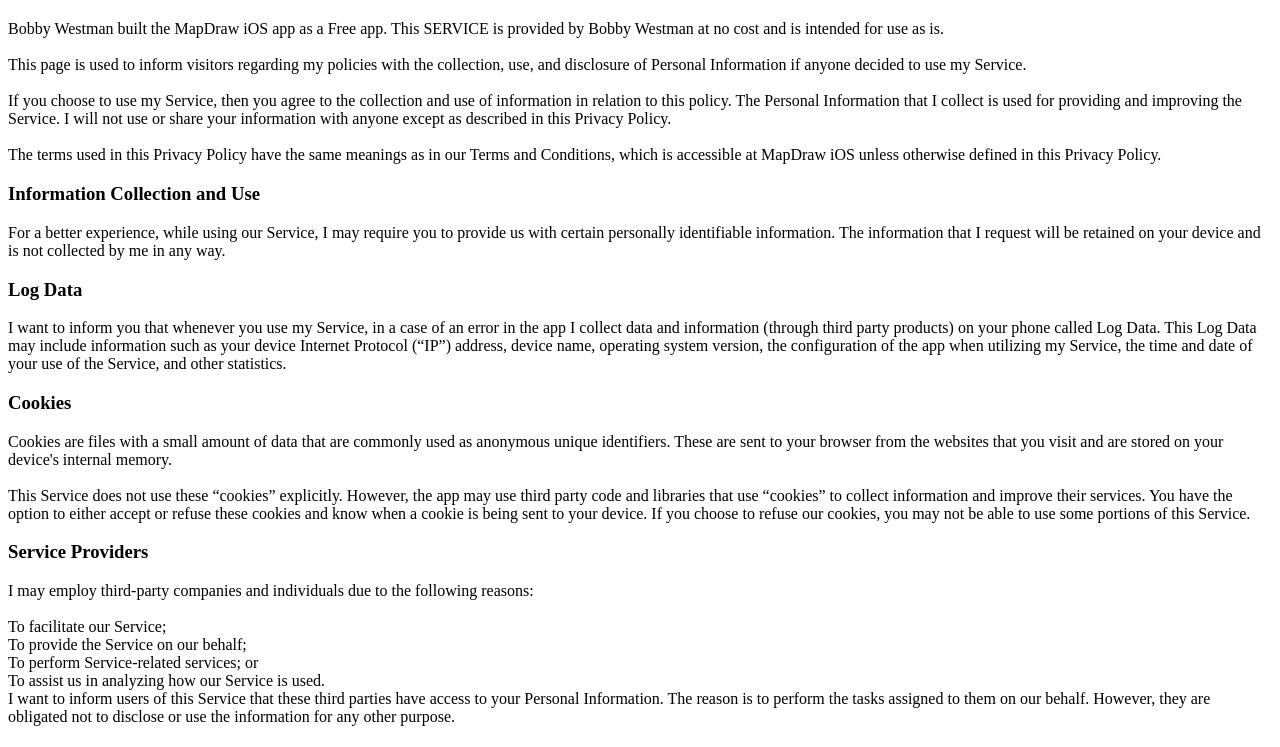
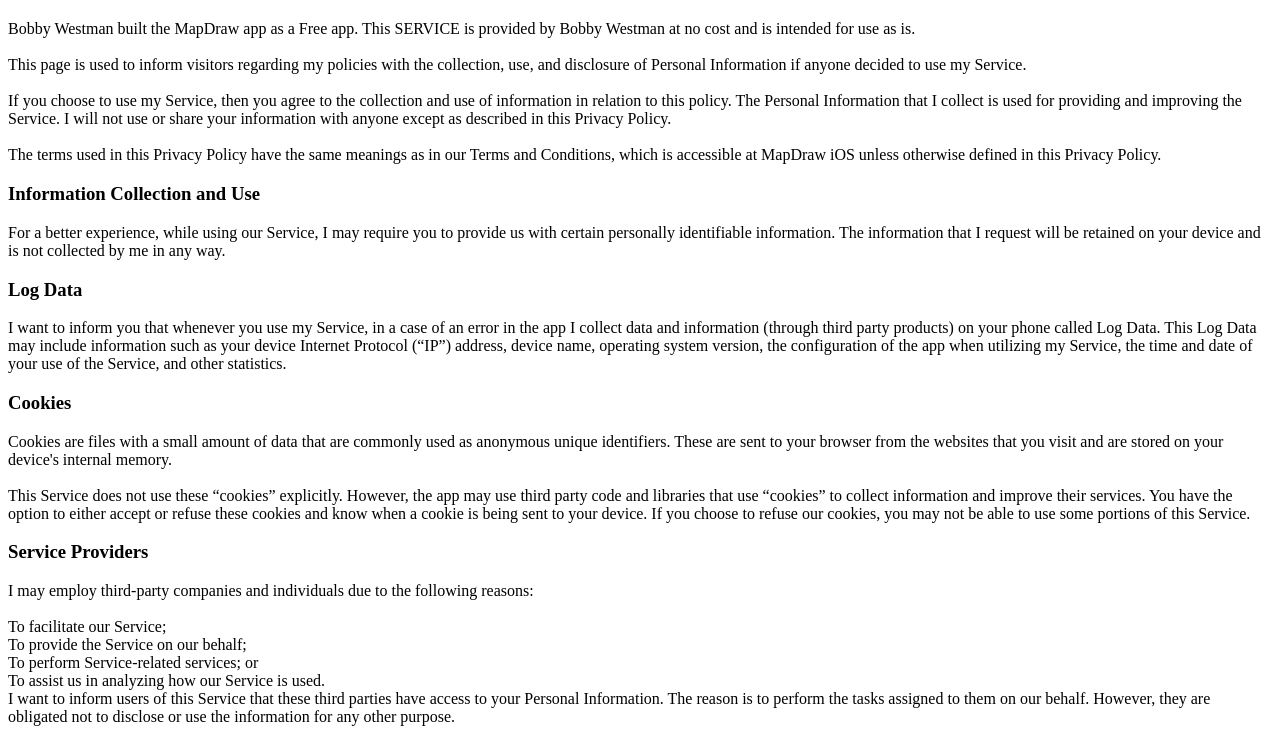
Before and after one commit to bobbywestman/privacy-policy, a plain HTML site: page index.html in a window 1280 px wide. Shown: the part 46-793 px from the top of the page. Drawn offline with Linux system fonts and the light colour scheme.

Commit message:
Update index.html

```diff
--- a/index.html
+++ b/index.html
@@ -4,7 +4,7 @@
 
 <h1>Privacy Policy</h1>
 
-Bobby Westman built the MapDraw iOS app as a Free app. This SERVICE is provided by Bobby Westman at no cost and is intended for use as is.
+Bobby Westman built the MapDraw app as a Free app. This SERVICE is provided by Bobby Westman at no cost and is intended for use as is.
 
 <br><br>This page is used to inform visitors regarding my policies with the collection, use, and disclosure of Personal Information if anyone decided to use my Service.
 
```
